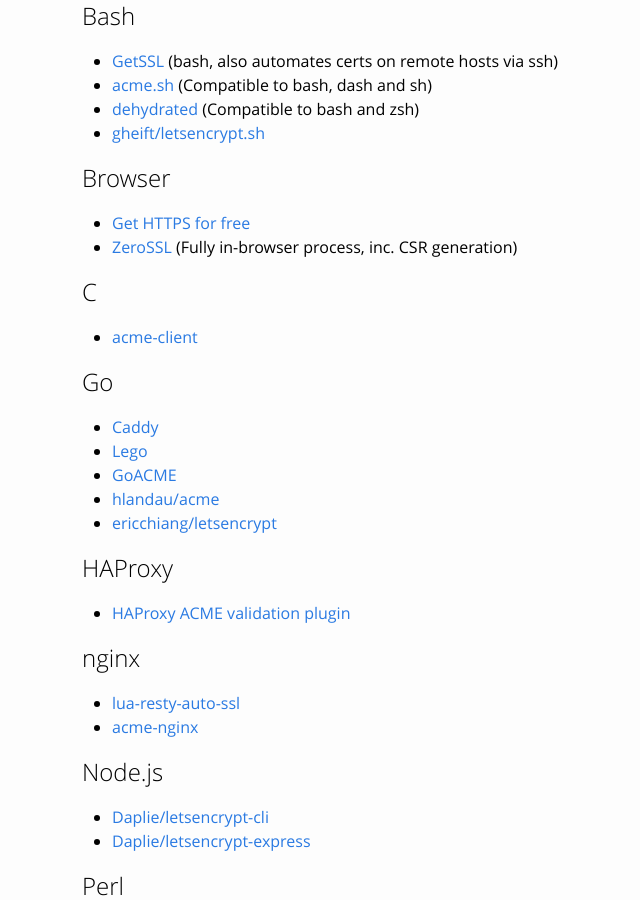
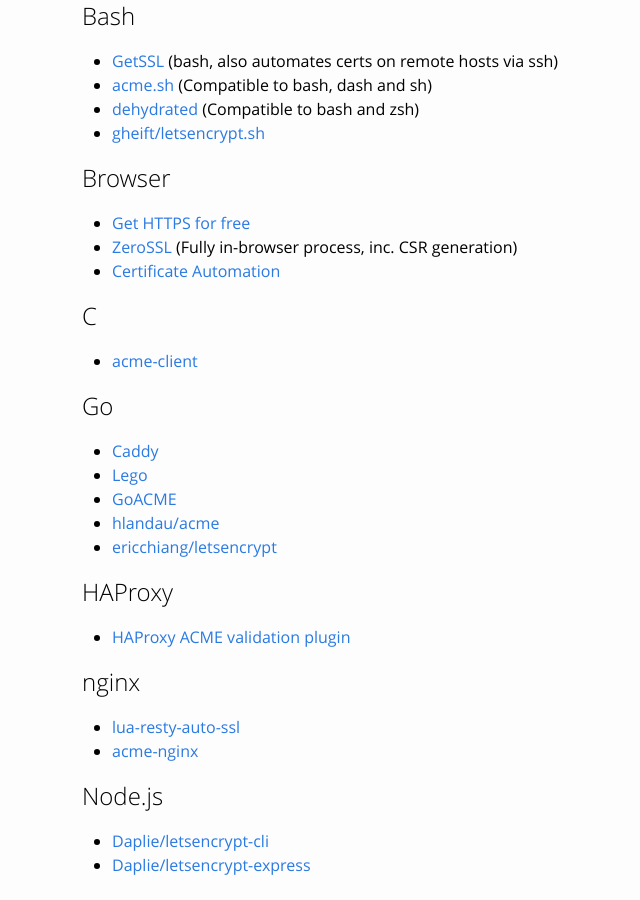
Before and after one commit to snowman1120/website, a Jekyll site: the page built from docs/client-options.md, in a window 1280 px wide and 900 px high, scrolled down 612 px. Shown: the whole window, without its empty margins (88-728 px from the left). Built offline with Jekyll 4.4.1, drawn with Linux system fonts in a browser that asks for light colours.

Commit message:
Add web client option

```diff
--- a/docs/client-options.md
+++ b/docs/client-options.md
@@ -32,6 +32,7 @@ third party clients.
 
 - [Get HTTPS for free](https://gethttpsforfree.com)
 - [ZeroSSL](https://ZeroSSL.com) (Fully in-browser process, inc. CSR generation)
+- [Certificate Automation](https://www.certificateautomation.com/)
 
 ## C
 - [acme-client](https://kristaps.bsd.lv/acme-client/)
```
